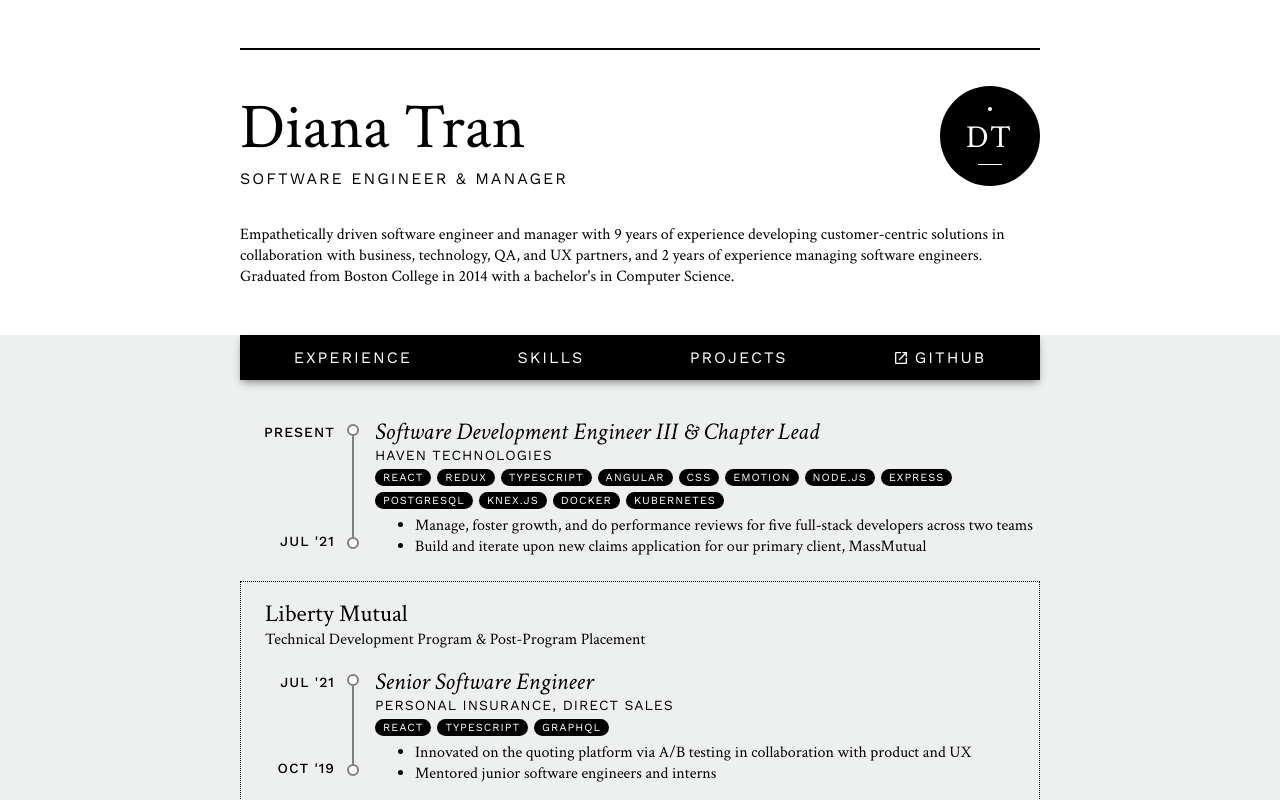
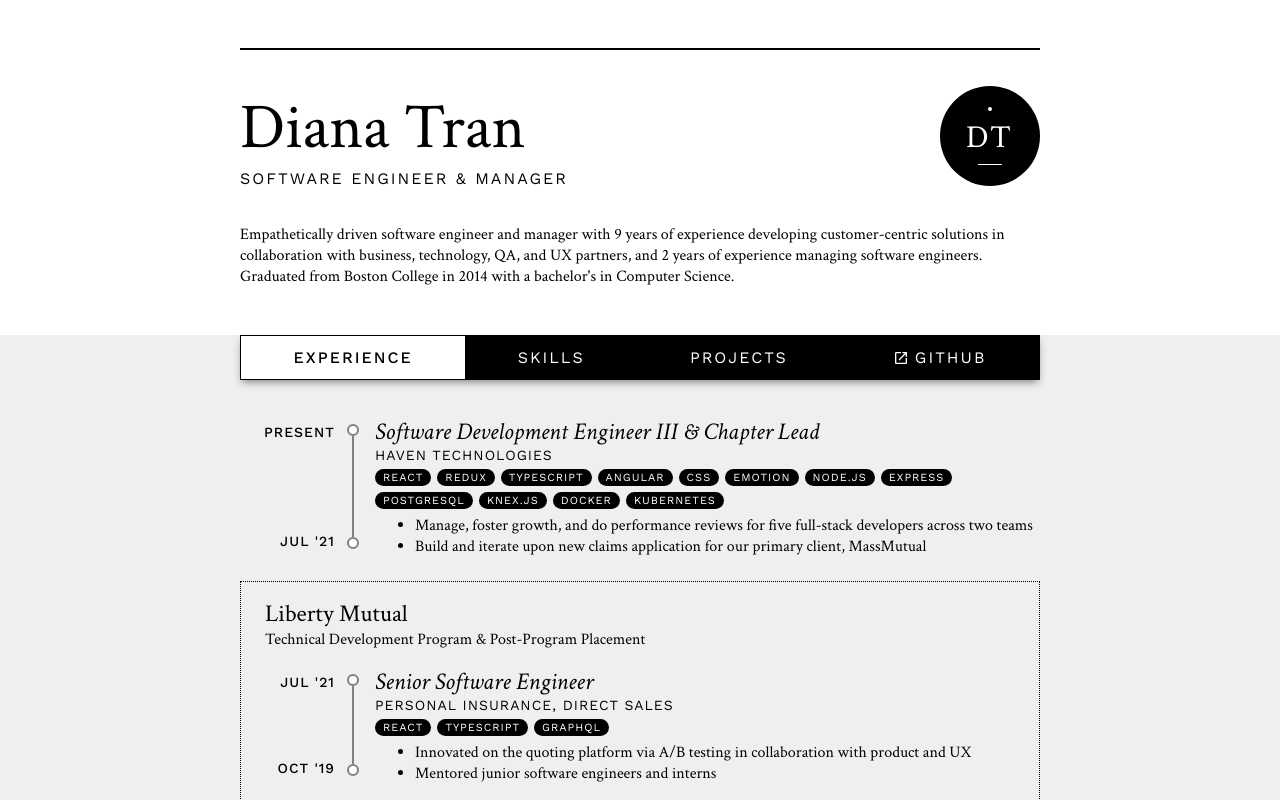
Before and after one commit to trandianat/portfolio, a React app: page / in a window 1280 px wide. Shown: the top 800 px of the page. Built offline with nearby package versions, Linux system fonts and the light colour scheme; no server answers; what @aws-amplify/ui-react, aws-amplify would draw is missing.

Commit message:
Styled active page in navigation

```diff
--- a/src/components/navigation/index.tsx
+++ b/src/components/navigation/index.tsx
@@ -1,19 +1,36 @@
-import { Link } from 'react-router-dom';
+import { Link, useLocation } from 'react-router-dom';
 import LinkIcon from 'assets/icons/link';
 import * as styles from 'components/navigation/styles';
 
-export const Navigation = (): JSX.Element => (
+export const Navigation = (): JSX.Element => {
+  const { pathname } = useLocation();
+  const pages = [
+    { name: 'Experience', path: '/' },
+    { name: 'Skills', path: '/skills' },
+    { name: 'Projects', path: '/projects' },
+  ];
+  return (
     <nav className="sans" css={styles.navigation}>
-    <Link to="/">Experience</Link>
-    <Link to="/skills">Skills</Link>
-    <Link to="/projects">Projects</Link>
+      {pages.map(({ name, path }: { name: string; path: string }) => (
+        <Link
+          key={name}
+          to={path}
+          {...((pathname === path ||
+            (name === 'Experience' && !pathname.substring(1))) && {
+            className: 'active',
+          })}
+        >
+          {name}
+        </Link>
+      ))}
       <a
         css={styles.external}
         href="https://github.com/trandianat"
         target="_blank"
       >
         <LinkIcon />
-      <span>Github</span>
+        Github
       </a>
     </nav>
   );
+};
--- a/src/components/navigation/styles.ts
+++ b/src/components/navigation/styles.ts
@@ -17,6 +17,12 @@ export const navigation = css({
     padding: '12px 0',
     textDecoration: 'none',
     svg: { fill: Color.WHITE },
+    '&.active': {
+      backgroundColor: Color.WHITE,
+      color: Color.BLACK,
+      fontWeight: 500,
+      pointerEvents: 'none',
+    },
     ':hover': {
       backgroundColor: Color.WHITE,
       color: Color.BLACK,
```
Lines whose indentation alone changed are shown as unchanged.
